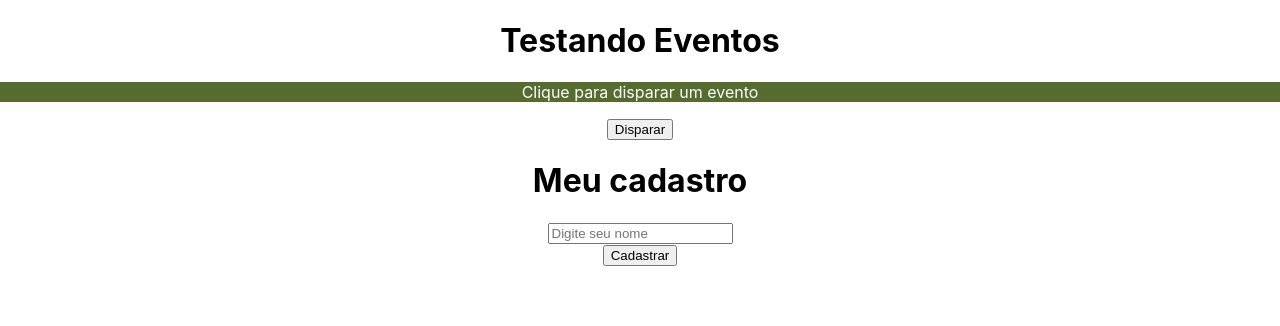
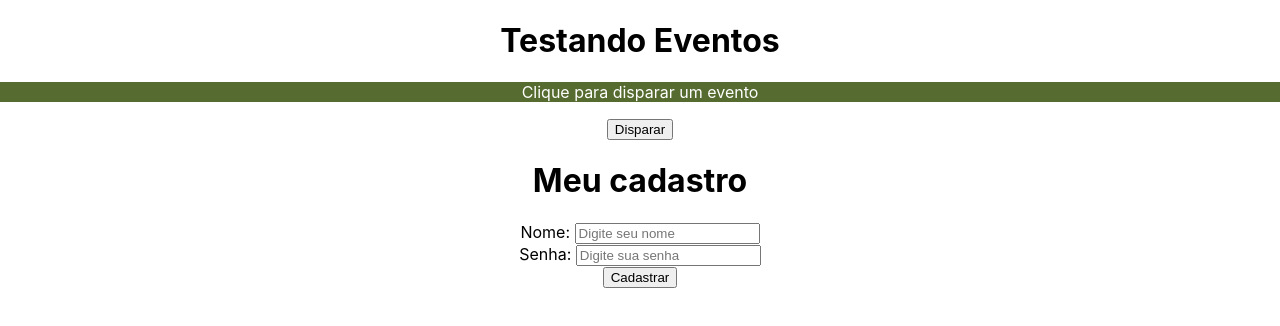
Before and after one commit to andreaugusto-sourc/aprendendoReact, a React (Create React App) app: page / in a window 1280 px wide. Shown: the top 326 px of the page. Built offline with nearby package versions, Linux system fonts and the light colour scheme.

Commit message:
useState na prática

```diff
--- a/src/components/Form.js
+++ b/src/components/Form.js
@@ -1,14 +1,24 @@
+import {useState} from 'react';
 function Form(){
     function cadastrarUsuario(e){
         e.preventDefault();
-        alert("Cadastrou o usuário!");
+        alert(`Cadastrou o usuário ${name} com a senha ${password}`);
     }
+
+    const [name, setName] = useState();
+    const [password, setPassword] = useState();
     return(
         <>
             <h1>Meu cadastro</h1>
             <form onSubmit={cadastrarUsuario}>
                 <div>
-                    <input type="text" placeholder="Digite seu nome" />
+                    <label htmlFor="name">Nome: </label>
+                    <input type="text" id="name" name="name" placeholder="Digite seu nome"
+                    onChange = {(e) => setName(e.target.value)} />
+                </div>
+                <div>
+                    <label htmlFor="password">Senha: </label>
+                    <input type="password" id="password" name="password" placeholder="Digite sua senha" onChange = {(e) => setPassword(e.target.value)}  />
                 </div>
                 <div>
                     <input type="submit" value="Cadastrar" />
```
